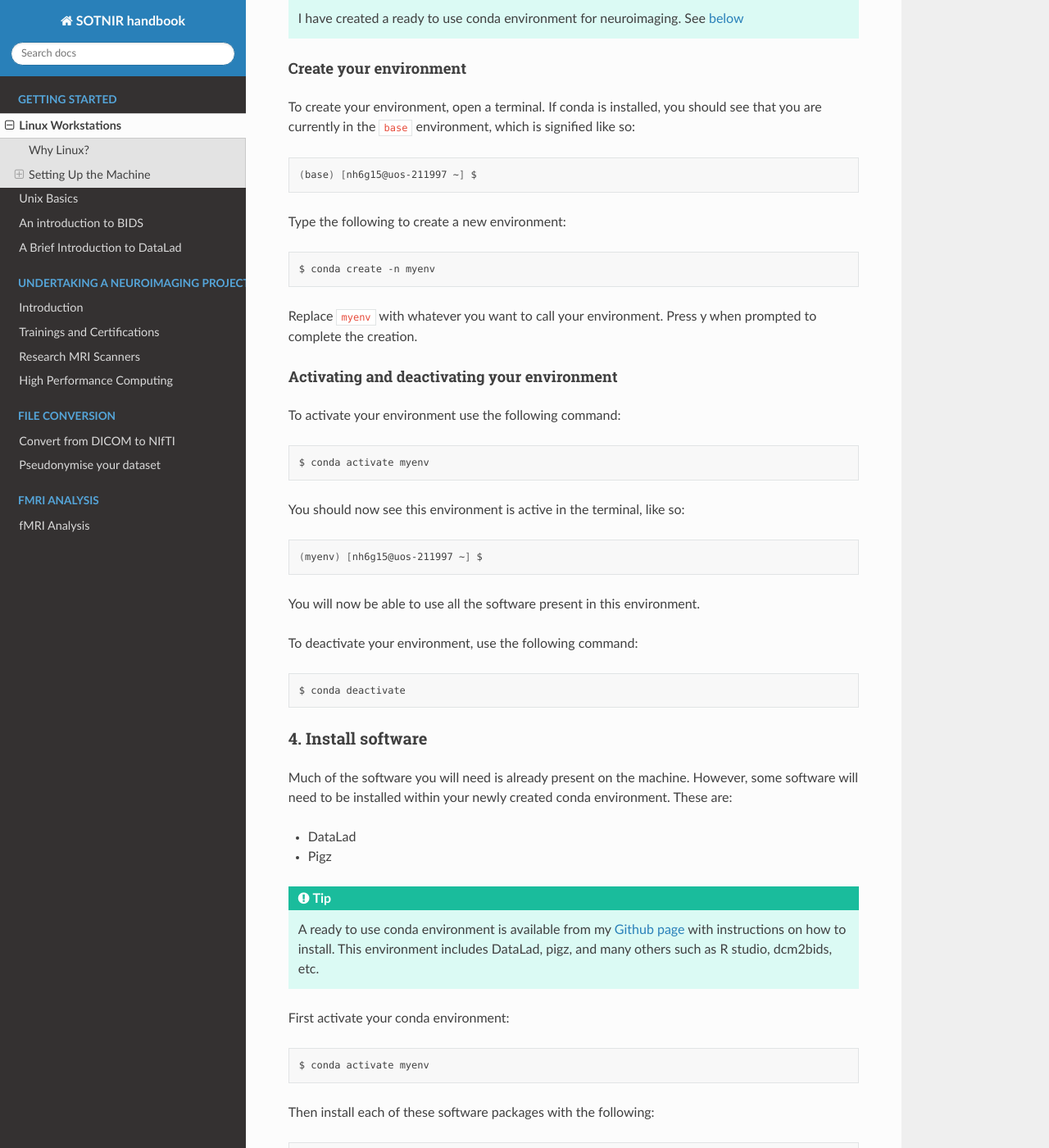
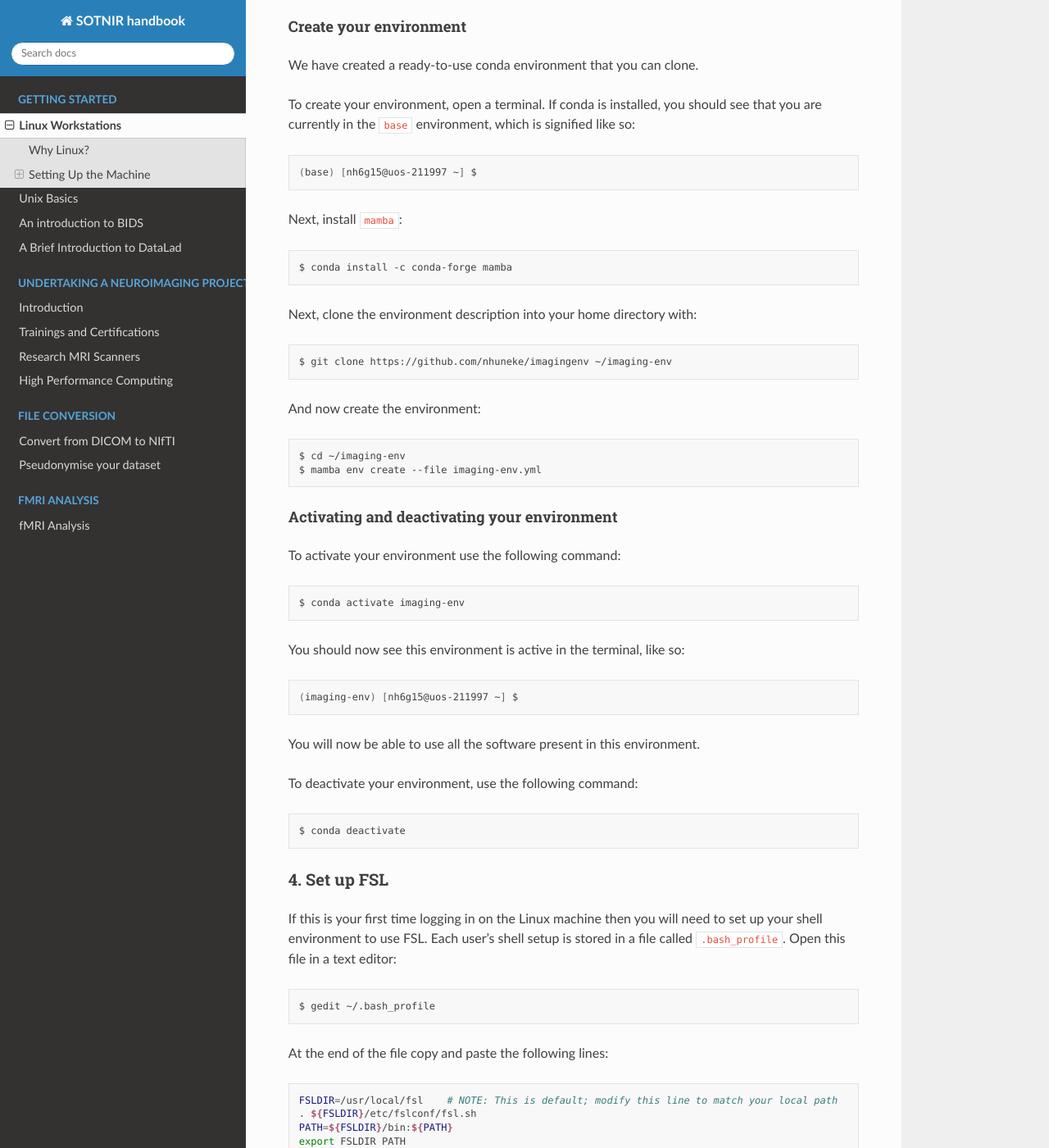
Before and after one commit to nhuneke/sotnir-handbook, a Sphinx documentation site: the page built from docs/getting-started/linux-machines.rst, in a window 1280 px wide and 1400 px high, scrolled down 4416 px. Shown: the whole window at 82% size. Built offline with Sphinx 7.4.7 and the Read the Docs theme 2.0.0, drawn with Linux system fonts in a browser that asks for light colours; pages that are not in the unit, such as notebooks, are missing from menus; some of the changed text lies outside the part shown.

Commit message:
Simplify linux-machines.rst

```diff
--- a/docs/getting-started/linux-machines.rst
+++ b/docs/getting-started/linux-machines.rst
@@ -163,13 +163,10 @@ in a self-contained environment.
 
 Conda environments can be easily activated and deactivated as needed.
 
-.. tip::
-
-    I have created a ready to use conda environment for neuroimaging. See
-    `below <https://sotnir-handbook.readthedocs.io/en/latest/getting-started/linux-machines.html#install-software>`_
-
 Create your environment
 ***********************
+
+We have created a ready-to-use conda environment that you can clone.
 
 To create your environment, open a terminal. If conda is installed, you should see that you are currently in the ``base`` environment,
 which is signified like so:
@@ -178,13 +175,18 @@ which is signified like so:
 
     (base) [nh6g15@uos-211997 ~] $
 
-Type the following to create a new environment:
+Next, install ``mamba``::
 
-.. code-block:: bash
+    $ conda install -c conda-forge mamba
 
-    $ conda create -n myenv
+Next, clone the environment description into your home directory with::
 
-Replace ``myenv`` with whatever you want to call your environment. Press y when prompted to complete the creation.
+    $ git clone https://github.com/nhuneke/imagingenv ~/imaging-env
+
+And now create the environment::
+
+    $ cd ~/imaging-env
+    $ mamba env create --file imaging-env.yml
 
 Activating and deactivating your environment
 ********************************************
@@ -193,13 +195,13 @@ To activate your environment use the following command:
 
 .. code-block:: bash
 
-    $ conda activate myenv
+    $ conda activate imaging-env
 
 You should now see this environment is active in the terminal, like so:
 
 .. code-block:: bash
 
-    (myenv) [nh6g15@uos-211997 ~] $
+    (imaging-env) [nh6g15@uos-211997 ~] $
 
 You will now be able to use all the software present in this environment.
 
@@ -209,34 +211,7 @@ To deactivate your environment, use the following command:
 
     $ conda deactivate
 
-4. Install software
-=====================
-
-Much of the software you will need is already present on the machine. However, some software will need to be installed within your newly created
-conda environment. These are:
-
-* DataLad
-* Pigz
-
-.. tip::
-
-    A ready to use conda environment is available from my `Github page <https://github.com/nhuneke/imagingenv>`_ with instructions on how to install. This environment includes
-    DataLad, pigz, and many others such as R studio, dcm2bids, etc.
-
-First activate your conda environment:
-
-.. code-block:: bash
-
-    $ conda activate myenv
-
-Then install each of these software packages with the following:
-
-.. code-block:: bash
-
-    $ conda install -c conda-forge datalad
-    $ conda install -c conda-forge pigz
-
-5. Set up FSL
+4. Set up FSL
 ===============
 
 If this is your first time logging in on the Linux machine then you will need to set up your shell environment to use FSL.
```
Also changed, not shown: other parts of docs/getting-started/linux-machines.rst (+2 -2 lines).
